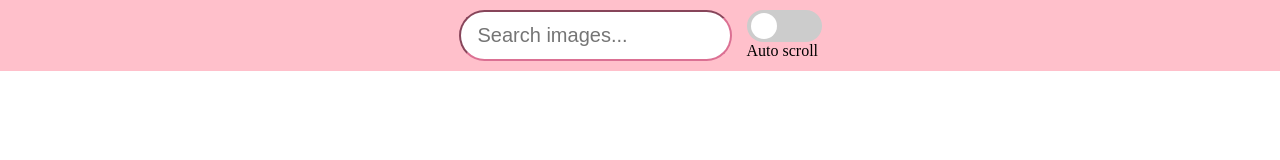
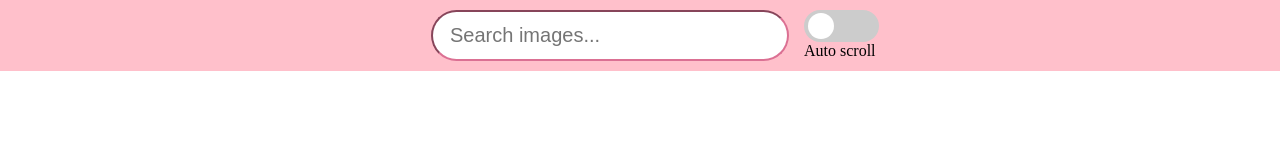
Before and after one commit to MagdaBonk/goit-js-hw-11, a website built with Parcel: page src/index.html in a window 1280 px wide. Built offline with nearby package versions, Linux system fonts and the light colour scheme.

Commit message:
fix styles

```diff
--- a/src/css/styles.css
+++ b/src/css/styles.css
@@ -1,5 +1,5 @@
 body {
-  margin: 0;
+  margin: auto;
 }
 
 .search-form {
@@ -12,11 +12,14 @@ body {
   z-index: 10;
   top: 0;
   width: 100%;
+  padding-left: 15px;
+  padding-right: 15px;
 }
 
 .search-form input {
   height: 45px;
   max-width: 350px;
+  width: 100%;
   text-indent: 15px;
   font-size: 20px;
   border-radius: 50px;
```
